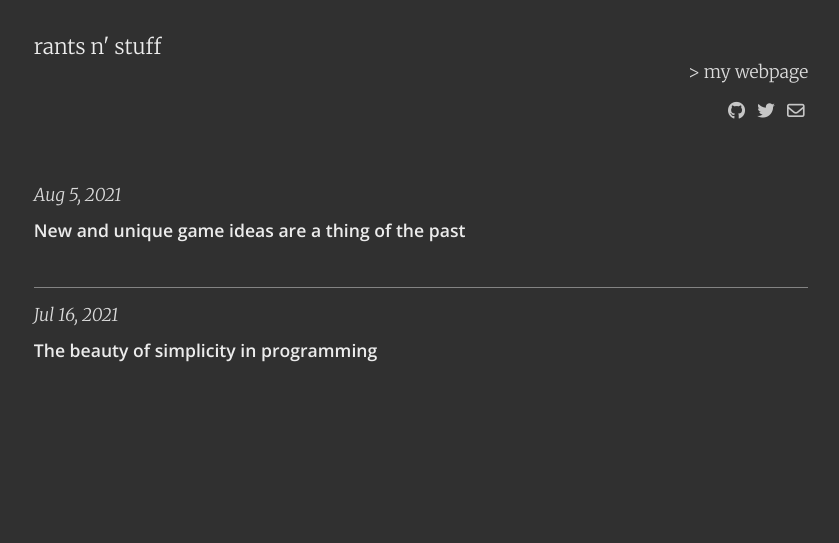
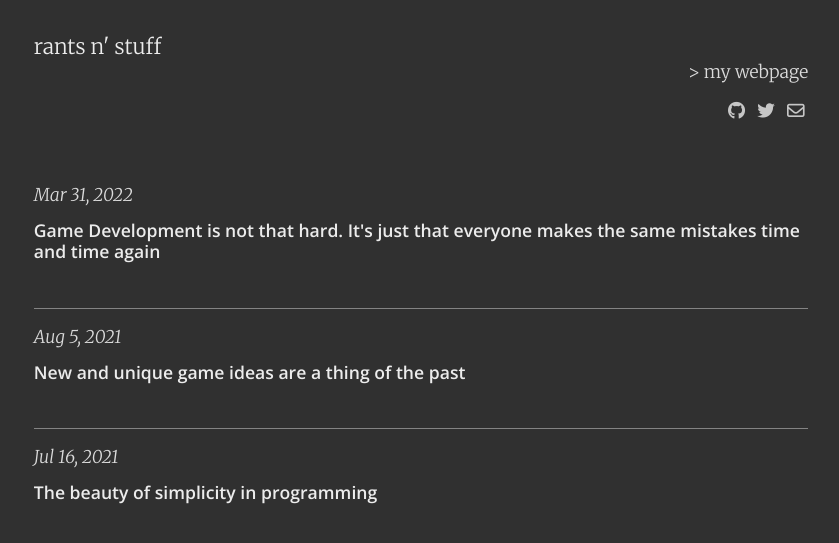
Before and after one commit to dcostap/personal-blog, a Jekyll site: the page built from index.html, in a window 1280 px wide. Shown: the top 543 px of the page, without its empty margins (219-1058 px from the left). Built offline with Jekyll 4.4.1, drawn with Linux system fonts in a browser that asks for light colours; nearby versions of some CDN libraries; the list of posts is cut into pages by our own code; some of the changed lines change nothing that is shown.

Commit message:
New post about gamedev mistakes

```diff
--- /dev/null
+++ b/_posts/2022-03-31-game-dev-common-mistakes.md
@@ -0,0 +1,77 @@
+---
+layout:     post
+title:      "Game Development is not that hard. It's just that everyone makes the same mistakes time and time again"
+---
+
+I've been lurking random game dev communities for ~5 years, and met many fellow indie gamedevs. I've learned a lot during this journey, but nothing that will get me close to finishing a game. In fact, it's actually getting me further and further away, thanks to the Dunning-Kruger effect:
+
+![Dunning-Kruger](https://upload.wikimedia.org/wikipedia/commons/thumb/4/46/Dunning%E2%80%93Kruger_Effect_01.svg/1200px-Dunning%E2%80%93Kruger_Effect_01.svg.png)
+
+What I've learned helped me notice all the silly mistakes I did in the past. I eventually reached the "Valley of Despair", which is where I am staying right now. It's a tricky place to be in: I know what I am doing wrong, but I am not skilled enough to bypass the mistakes or find the right solutions.
+
+But now that I reached this valley, I can't help but notice all the mistakes fellow indie gamedevs make time and time again.
+
+## No prototyping or straight up running ahead with your game idea hoping it'll turn out good
+
+
+<blockquote>
+  <p>
+    The Isle of Elanor is an open-ended role-playing game, featuring a High Fantasy theme and setting.
+<ul>
+    <li>Branching Story Lines</li>
+    <li>Character Building</li>
+    <li>Factional Alignment</li>
+    <li>Character Progression</li>
+    <li>Combat Mechanics and Variety</li>
+    <li>Consequences</li>
+    </ul>
+  </p>
+  <footer><cite title="Wise programmer"><a href="https://www.commonwombat.com/blog/">The Isle of Elanor</a></cite></footer>
+</blockquote>
+
+This game has "Combat Mechanics and Variety", "Consequences", "Character Building"... I mean, it's a recipe for success!
+
+Most game ideas are vague at their best, or plain bad at their worst. And yet, game developers seem to hate prototyping them - me included.
+
+I hate prototypes because they require you to write ugly code that just kinda works, and play a game with moving squares for graphics. I don't have fun doing that kind of game development, so I mostly ignore prototypes. That means I waste a lot of time just testing the most basic ideas I have... But I still have a clear objective in mind: testing the idea. I just happen to prioritize having fun while doing it: enjoying coding and enjoying making a cool looking prototype. And when it turns out it's boring... Welp, at least I had fun and I finished something that looks good in screenshots!
+
+However, some people take this problem to the extreme. They keep developing a game for years, with worryingly vague ideas set in stone because they sound good in their heads. They put a lot of effort into something that's just a mix of common mechanics, hoping that the game will turn out fun because it mixes a bit of everything.
+
+
+## Worrying about clean or mantainable code during the initial stages
+
+Even when indie gamedevs avoid the previous mistake (by having a clear objective: testing your idea and iterating on it), I see many of them putting too much effort into their codebase; when the game is still taking its shape, the focus should be on quick & dirty code that lets you easily make changes and iterate.
+
+Bob Nystrom said it best:
+
+<blockquote>
+  <p>
+    If you are going to ditch code, don’t waste time making it pretty. Rock stars trash hotel rooms because they know they’re going to check out the next day.
+  </p>
+  <footer><cite title="Wise programmer"><a href="https://gameprogrammingpatterns.com/architecture-performance-and-games.html#get-on-with-it,-already">Game Programming Patterns / Introduction</a></cite></footer>
+</blockquote>
+
+Game Design is too complex to get it perfect on your first try... Your game idea can't stay in your head or in a Game Design Document. You oughta get the game up and running, and actually test your ideas and designs by playing the product. Ugly code and quick solutions are the way to go.
+
+I personally loathe ugly code, so I try my best to achieve "clean" but also quick solutions... I mostly fail at this. I spend too much time on simple stuff, or overthinking how to best solve a problem, when it'd be best to just hardcode the solution and be done with it. The more I get better at this, the more I start to loathe [unneeded complexity and abstractions in code]({% post_url 2021-07-16-beauty-of-simple-code %}).
+
+## Wasting time on tools instead of the actual game
+
+This is a really bad sign. The truth may be that the developer got bored of the game idea, so he decides to invest time and effort into tools that *may* help him in the future. This way you won't feel like you are pausing the project; it's just a small break from the game itself, until the motivation comes back later (*it never does*).
+
+I too made this mistake in the past. Wasting time on premature optimization always feels like a productive and fun task. Outside of gamedev, I always get carried away optimizing my coding workflow... I spend hours on stuff that will actually save me minutes in the long run.
+
+### "Lemme just make a custom map editor real quick"
+A common example of this kind of mistake is developing a fleshed-out custom map editor for the game, when there are already a lot of [free](https://www.mapeditor.org/), [polished](https://ldtk.io/) & [ever-evolving](https://github.com/Ogmo-Editor-3/OgmoEditor3-CE) options available.
+
+To be fair, a map editor is one of the easiest tools to get up and running, since you only need to add some basic functionality on top of the game code you already have. But when it gets to the point where you are adding advanced options like a custom script system or support for exporting the map to file text formats... Maybe you went too far.
+
+The latter (exporting maps to external files) adds so much complexity, it's quite amazing: now you need to define rules for everything your map editor supports, so all the info in it can be serialized. And then you need to write the import & export code. And when everything breaks, you'll have to go back to that codebase, pausing the actual game development yet again.
+
+### Let's edit all the particle effects in a GUI, it'll be so cool and awesome
+
+I never understood GUI particle editors. They have the development complexity of a custom map editor, but its benefits aren't as clear to me.
+
+I too like to juice my games (to worrying levels) with cool animations and particles, so when I wanna add some cool particle effects... I just do it in code. It's straightforward and lets me have all the flexibility I want. I don't need to formally define which properties a particle effect should have, so then I can write the serialization logic, the editor interface, etc... The whole concept seems like a nightmare to develop & mantain.
+
+These tools sound cool in theory, and they certainly have some advantages, the biggest one being the support for modding... But this will only be useful if the game actually gets finished.
--- a/css/pixyll.scss
+++ b/css/pixyll.scss
@@ -45,7 +45,7 @@ blockquote {
     padding: 0.35em 40px;
     line-height: 1.45;
     position: relative;
-    color: #383838;
+    // color: #383838;
 }
 
 blockquote:before {
```
Also changed, not shown: images/me.jpeg (deleted).
